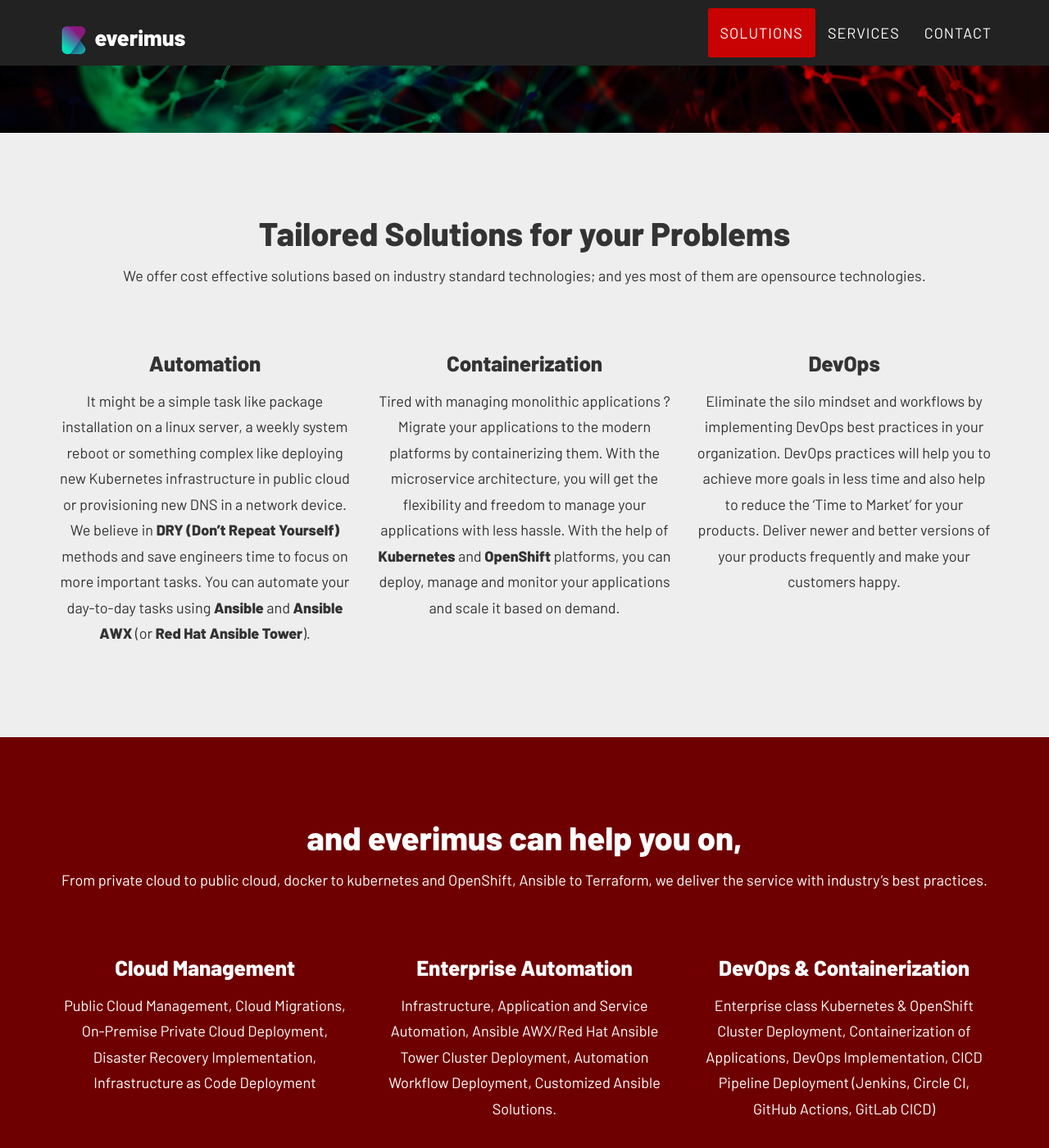
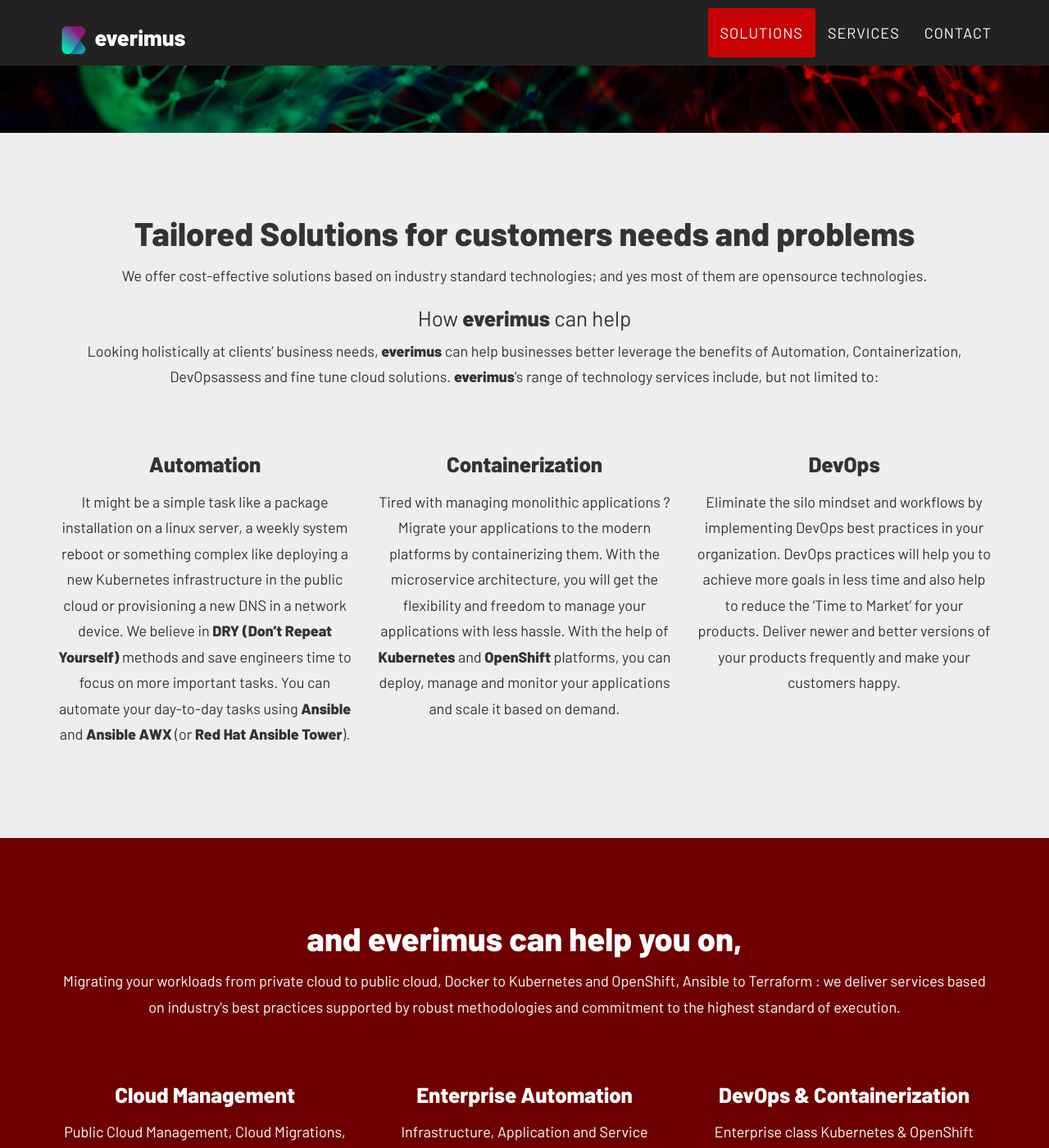
Before and after one commit to everimus/dev-items, a Jekyll site: the page built from index.html, in a window 1280 px wide and 1400 px high, scrolled down 528 px. Shown: the whole window at 82% size. Built offline with Jekyll 4.4.1, drawn with Linux system fonts in a browser that asks for light colours.

Commit message:
good version

```diff
--- a/_includes/services.html
+++ b/_includes/services.html
@@ -7,7 +7,7 @@
                     <h2 class="section-heading">and everimus can help you on,</h2>
                     <!-- <h3 class="section-subheading text-muted">We have few initiatives...</h3> -->
                     <p class="text-unmuted">
-                        From private cloud to public cloud, docker to kubernetes and OpenShift, Ansible to Terraform, we deliver the service with industry’s best practices.
+                        Migrating your workloads from private cloud to public cloud, Docker to Kubernetes and OpenShift, Ansible to Terraform : we deliver services based on industry's best practices supported by robust methodologies and commitment to the highest standard of execution.
                     </p>
                 </div>
             </div>
--- a/_includes/solutions.html
+++ b/_includes/solutions.html
@@ -4,10 +4,17 @@
         <div class="container" >
             <div class="row">
                 <div class="col-lg-12 text-center">
-                    <h2 class="section-heading">Tailored Solutions for your Problems</h2>
+                    <h2 class="section-heading">Tailored Solutions for customers needs and problems</h2>
                     <!-- <h3 class="section-subheading text-muted">We have few initiatives...</h3> -->
                     <p class="text-unmuted">
-                        We offer cost effective solutions based on industry standard technologies; and yes most of them are opensource technologies.
+                        We offer cost-effective solutions based on industry standard technologies; and yes most of them are opensource technologies.
+                    </p>
+
+                    <h3 class="section-heading">
+                        How <strong>everimus</strong> can help
+                    </h3>
+                    <p class="text-unmuted">
+                    Looking holistically at clients’ business needs, <strong>everimus</strong> can help businesses better leverage the benefits of Automation, Containerization, DevOpsassess and fine tune cloud solutions. <strong>everimus</strong>'s range of technology services include, but not limited to:
                     </p>
                 </div>
             </div>
@@ -21,7 +28,7 @@
                     -->
                     <h3 class="service-heading">Automation</h3>
                     <p class="text-unmuted" >
-                        It might be a simple task like package installation on a linux server, a weekly system reboot or something complex like deploying new Kubernetes infrastructure in public cloud or provisioning new DNS in a network device. We believe in <strong>DRY (Don’t Repeat Yourself)</strong> methods and save engineers time to focus on more important tasks. You can automate your day-to-day tasks using <strong>Ansible</strong> and <strong>Ansible AWX</strong> (or <strong>Red Hat Ansible Tower</strong>).
+                        It might be a simple task like a package installation on a linux server, a weekly system reboot or something complex like deploying a new Kubernetes infrastructure in the public cloud or provisioning a new DNS in a network device. We believe in <strong>DRY (Don’t Repeat Yourself)</strong> methods and save engineers time to focus on more important tasks. You can automate your day-to-day tasks using <strong>Ansible</strong> and <strong>Ansible AWX</strong> (or <strong>Red Hat Ansible Tower</strong>).
 
                     </p>
                 </div>
```
